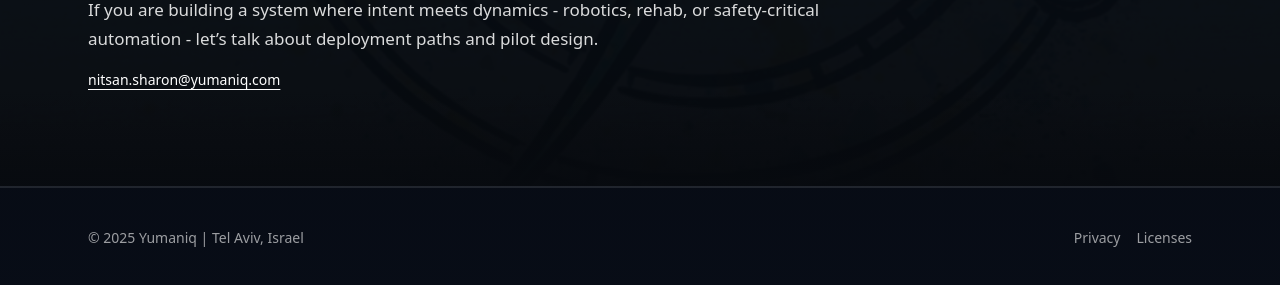
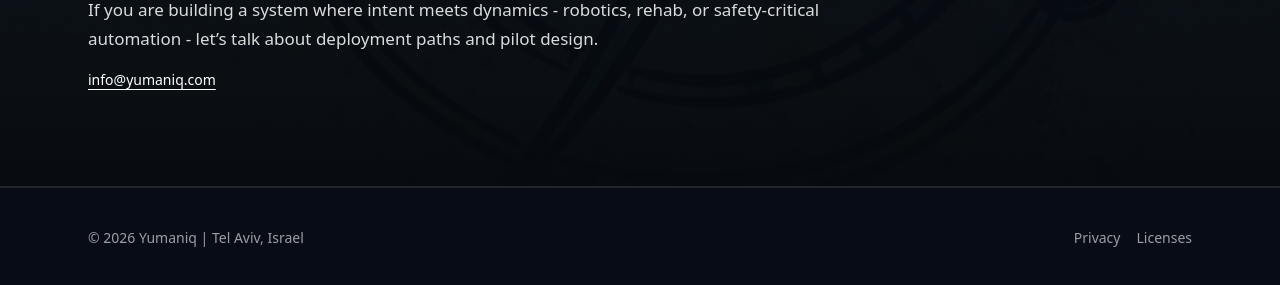
Before and after one commit to tsatso/yumaniq, a Next.js app: page / in a window 1280 px wide. Shown: the part 3902-4187 px from the top of the page. Built offline with nearby package versions, Linux system fonts and the light colour scheme.

Commit message:
info email address and year

```diff
--- a/content/site.json
+++ b/content/site.json
@@ -132,7 +132,7 @@
     "kicker": "Contact",
     "headline": "Contact",
     "line": "If you are building a system where intent meets dynamics - robotics, rehab, or safety-critical automation - let’s talk about deployment paths and pilot design.",
-    "email": "nitsan.sharon@yumaniq.com",
+    "email": "info@yumaniq.com",
     "backgroundImage": "/art/hero-motor-intelligence-minimal.png",
     "watermarkOpacity": 0.10,
     "washOpacity": 0.70,
--- a/src/app/layout.tsx
+++ b/src/app/layout.tsx
@@ -66,7 +66,7 @@
         <footer className="border-t border-white/10 py-10">
           <div className="mx-auto max-w-6xl px-6 text-sm text-white/60">
             <div className="flex flex-col gap-3 md:flex-row md:items-center md:justify-between">
-              <span>© 2025 Yumaniq | Tel Aviv, Israel</span>
+              <span>© 2026 Yumaniq | Tel Aviv, Israel</span>
               <div className="flex gap-4">
                 <Link href="/privacy" className="hover:text-white">
                   Privacy
```
